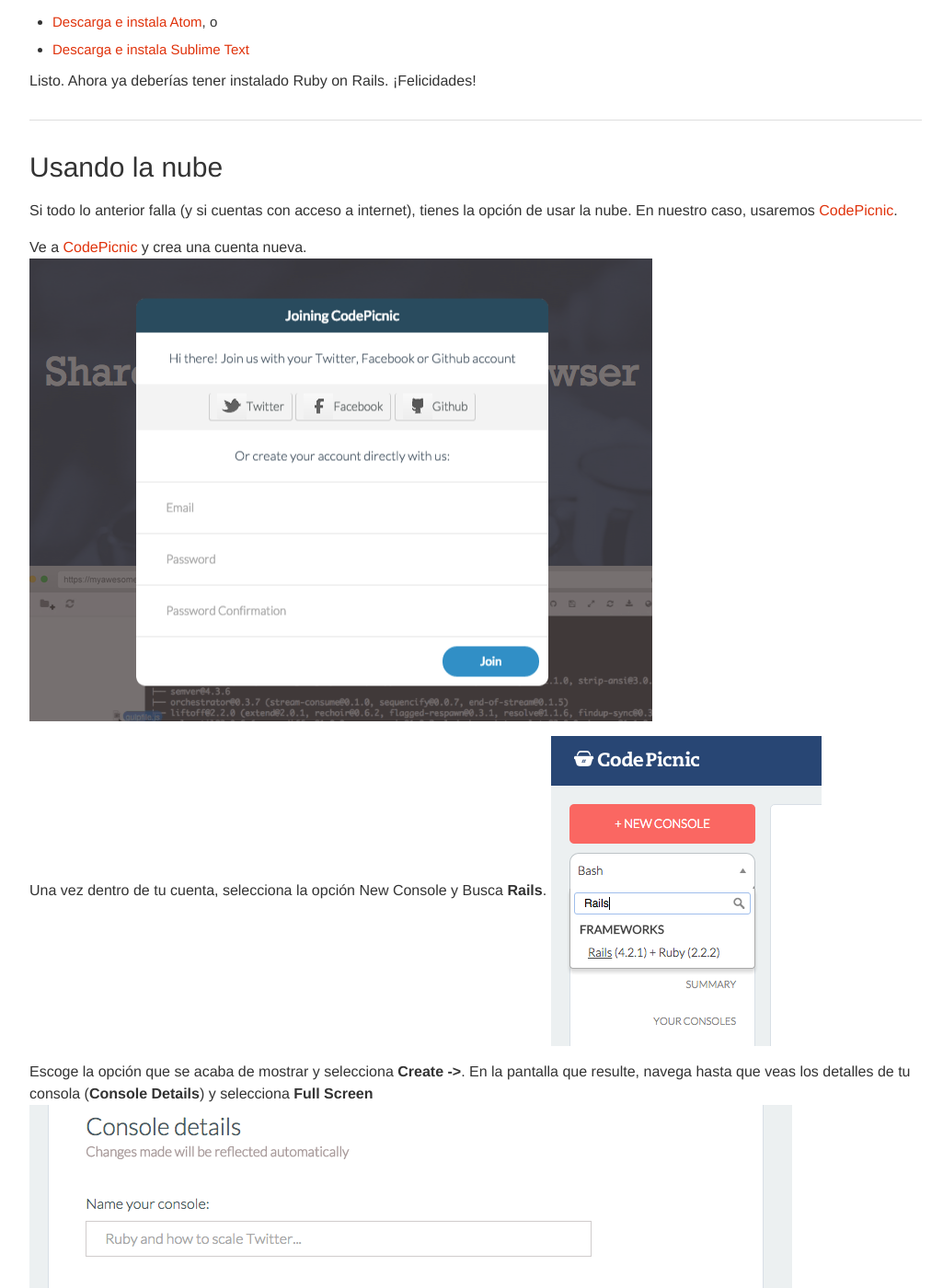
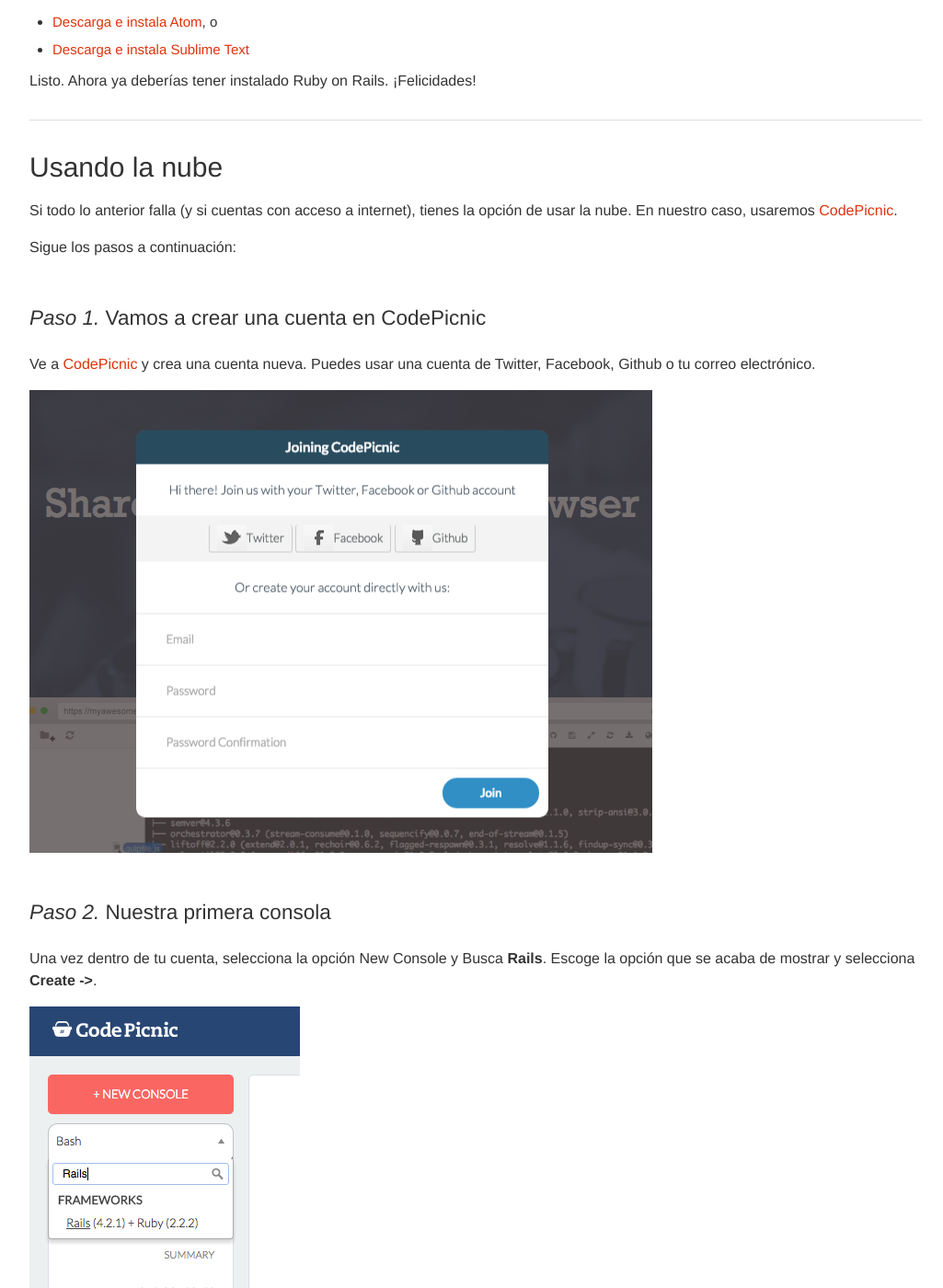
Before and after one commit to railsgirls/guides.railsgirls.com, a Jekyll site: the page built from _posts/2015-09-23-install.markdown, in a window 1280 px wide and 1400 px high, scrolled down 5613 px. Shown: the whole window at 92% size, without its empty margins (53-1078 px from the left). Built offline with Jekyll 4.4.1, drawn with Linux system fonts in a browser that asks for light colours; nearby versions of some CDN libraries; some of the changed text lies outside the part shown.

Commit message:
Mejorando instrucciones de uso para CodePicnic

```diff
--- a/_posts/2015-09-23-install.markdown
+++ b/_posts/2015-09-23-install.markdown
@@ -231,18 +231,32 @@
 Si todo lo anterior falla (y si cuentas con acceso a internet), tienes la opción de usar la nube.
 En nuestro caso, usaremos [CodePicnic](https://codepicnic.com).
 
-Ve a [CodePicnic](https://codepicnic.com) y crea una cuenta nueva.
+Sigue los pasos a continuación:
+
+### *Paso 1.* Vamos a crear una cuenta en CodePicnic
+
+Ve a [CodePicnic](https://codepicnic.com) y crea una cuenta nueva. Puedes usar una cuenta
+ de Twitter, Facebook, Github o tu correo electrónico.
+
 ![New Codepicnic Account](/images/codepicnic-new-account.png "New Codepicnic Account")
 
+### *Paso 2.* Nuestra primera consola
+
 Una vez dentro de tu cuenta, selecciona la opción New Console y Busca **Rails**.
+Escoge la opción que se acaba de mostrar y selecciona **Create ->**.
+
 ![New Codepicnic Console](/images/codepicnic-new-console.png "New Codepicnic Console")
 
-Escoge la opción que se acaba de mostrar y selecciona **Create ->**. En la pantalla que resulte,
-navega hasta que veas los detalles de tu consola (**Console Details**) y selecciona **Full Screen**
+### *Último paso.* ¡A usar nuestra consola!
+
+En la pantalla que resulte, navega hasta que veas los detalles de tu consola (**Console Details**)
+y selecciona **Full Screen**. En esta imagen, la opción está resaltada en un cuadro rojo.
+
 ![Codepicnic Console Details](/images/codepicnic-console-details.png "Codepicnic Console Details")
 
 Verás tu consola en una nueva pestaña, puedes acceder a tus archivos en la parte izquierda y ejecutar
 comandos desde cualquiera de las pestañas llamadas **Terminal**
+
 ![Codepicnic Full Screen Console](/images/codepicnic-full-screen-console.png "Codepicnic Full Screen Console")
 
 Listo. Ahora ya puedes comenzar a experimentar con Ruby on Rails. ¡Felicidades!
```
